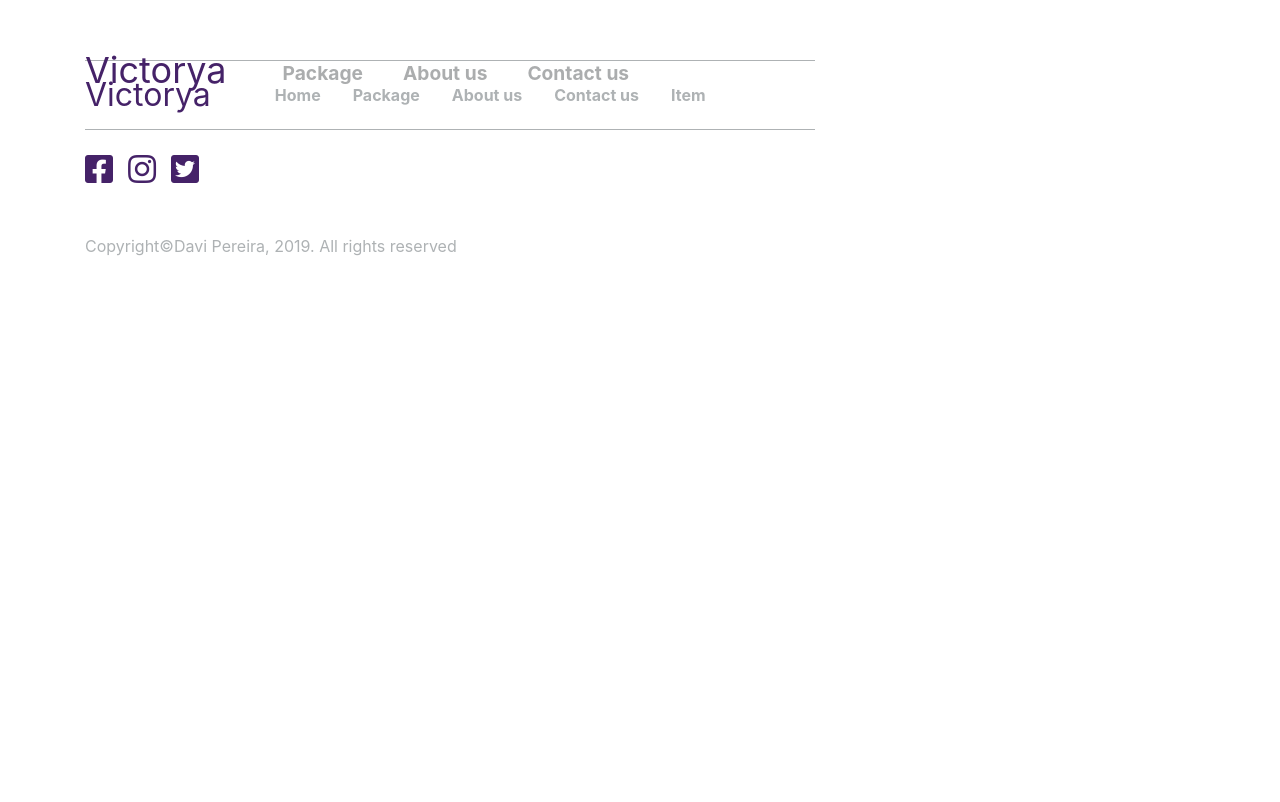
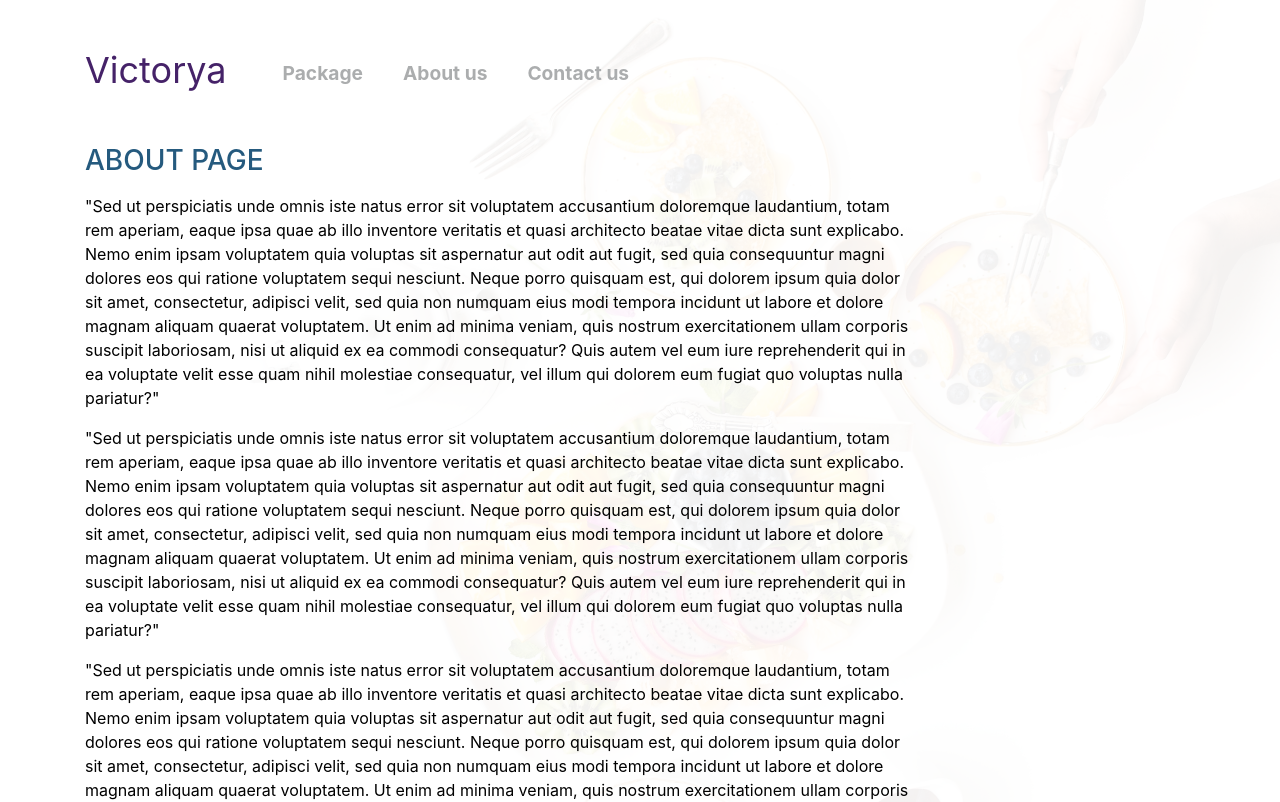
Before and after one commit to davipm/vue-restaurant-ladingpage, a Nuxt app: page /about in a window 1280 px wide. Shown: the top 802 px of the page. Built offline with nearby package versions, Linux system fonts and the light colour scheme.

Commit message:
header update

```diff
--- a/components/About.vue
+++ b/components/About.vue
@@ -12,6 +12,7 @@
   import CardRight from './CardRight'
   import CardLeft from './CardLeft'
   import BigCard from './BigCard'
+
   export default {
     name: 'About',
     components: {
--- a/layouts/Partial/Header.vue
+++ b/layouts/Partial/Header.vue
@@ -49,7 +49,7 @@
       return {
         menus: [
           { title: 'Package', link: '/' },
-          { title: 'About us', link: '/' },
+          { title: 'About us', link: '/about' },
           { title: 'Contact us', link: '/' },
         ]
       }
--- /dev/null
+++ b/pages/about/index.vue
@@ -0,0 +1,42 @@
+<template>
+  <section class="section about">
+    <div class="container">
+      <h3 class="about-title">About Page</h3>
+      <div class="about-content row">
+        <div class="col-md-9">
+          <p>
+            "Sed ut perspiciatis unde omnis iste natus error sit voluptatem accusantium doloremque laudantium, totam rem aperiam, eaque ipsa quae ab illo inventore veritatis et quasi architecto beatae vitae dicta sunt explicabo. Nemo enim ipsam voluptatem quia voluptas sit aspernatur aut odit aut fugit, sed quia consequuntur magni dolores eos qui ratione voluptatem sequi nesciunt. Neque porro quisquam est, qui dolorem ipsum quia dolor sit amet, consectetur, adipisci velit, sed quia non numquam eius modi tempora incidunt ut labore et dolore magnam aliquam quaerat voluptatem. Ut enim ad minima veniam, quis nostrum exercitationem ullam corporis suscipit laboriosam, nisi ut aliquid ex ea commodi consequatur? Quis autem vel eum iure reprehenderit qui in ea voluptate velit esse quam nihil molestiae consequatur, vel illum qui dolorem eum fugiat quo voluptas nulla pariatur?"
+          </p>
+          <p>
+            "Sed ut perspiciatis unde omnis iste natus error sit voluptatem accusantium doloremque laudantium, totam rem aperiam, eaque ipsa quae ab illo inventore veritatis et quasi architecto beatae vitae dicta sunt explicabo. Nemo enim ipsam voluptatem quia voluptas sit aspernatur aut odit aut fugit, sed quia consequuntur magni dolores eos qui ratione voluptatem sequi nesciunt. Neque porro quisquam est, qui dolorem ipsum quia dolor sit amet, consectetur, adipisci velit, sed quia non numquam eius modi tempora incidunt ut labore et dolore magnam aliquam quaerat voluptatem. Ut enim ad minima veniam, quis nostrum exercitationem ullam corporis suscipit laboriosam, nisi ut aliquid ex ea commodi consequatur? Quis autem vel eum iure reprehenderit qui in ea voluptate velit esse quam nihil molestiae consequatur, vel illum qui dolorem eum fugiat quo voluptas nulla pariatur?"
+          </p>
+          <p>
+            "Sed ut perspiciatis unde omnis iste natus error sit voluptatem accusantium doloremque laudantium, totam rem aperiam, eaque ipsa quae ab illo inventore veritatis et quasi architecto beatae vitae dicta sunt explicabo. Nemo enim ipsam voluptatem quia voluptas sit aspernatur aut odit aut fugit, sed quia consequuntur magni dolores eos qui ratione voluptatem sequi nesciunt. Neque porro quisquam est, qui dolorem ipsum quia dolor sit amet, consectetur, adipisci velit, sed quia non numquam eius modi tempora incidunt ut labore et dolore magnam aliquam quaerat voluptatem. Ut enim ad minima veniam, quis nostrum exercitationem ullam corporis suscipit laboriosam, nisi ut aliquid ex ea commodi consequatur? Quis autem vel eum iure reprehenderit qui in ea voluptate velit esse quam nihil molestiae consequatur, vel illum qui dolorem eum fugiat quo voluptas nulla pariatur?"
+          </p>
+        </div>
+      </div>
+    </div>
+  </section>
+</template>
+
+<script>
+  export default {
+    name: 'AboutPage'
+  }
+</script>
+
+<style scoped lang="scss">
+  .about {
+    display: block;
+    position: relative;
+    padding-top: 9rem;
+    color: #000;
+    background: #FFF url("../../assets/img/bg-about.png") no-repeat 0 0/cover;
+
+    &-title {
+      color: #255A7E;
+      text-transform: uppercase;
+      margin-bottom: 1rem;
+    }
+  }
+</style>
--- /dev/null
+++ b/pages/blog/index.vue
@@ -0,0 +1,13 @@
+<template>
+
+</template>
+
+<script>
+  export default {
+    name: 'index'
+  }
+</script>
+
+<style scoped>
+
+</style>
```
Also changed, not shown: static/admin/config.yml (added, +20 -0 lines), static/admin/index.html (added, +24 -0 lines).
